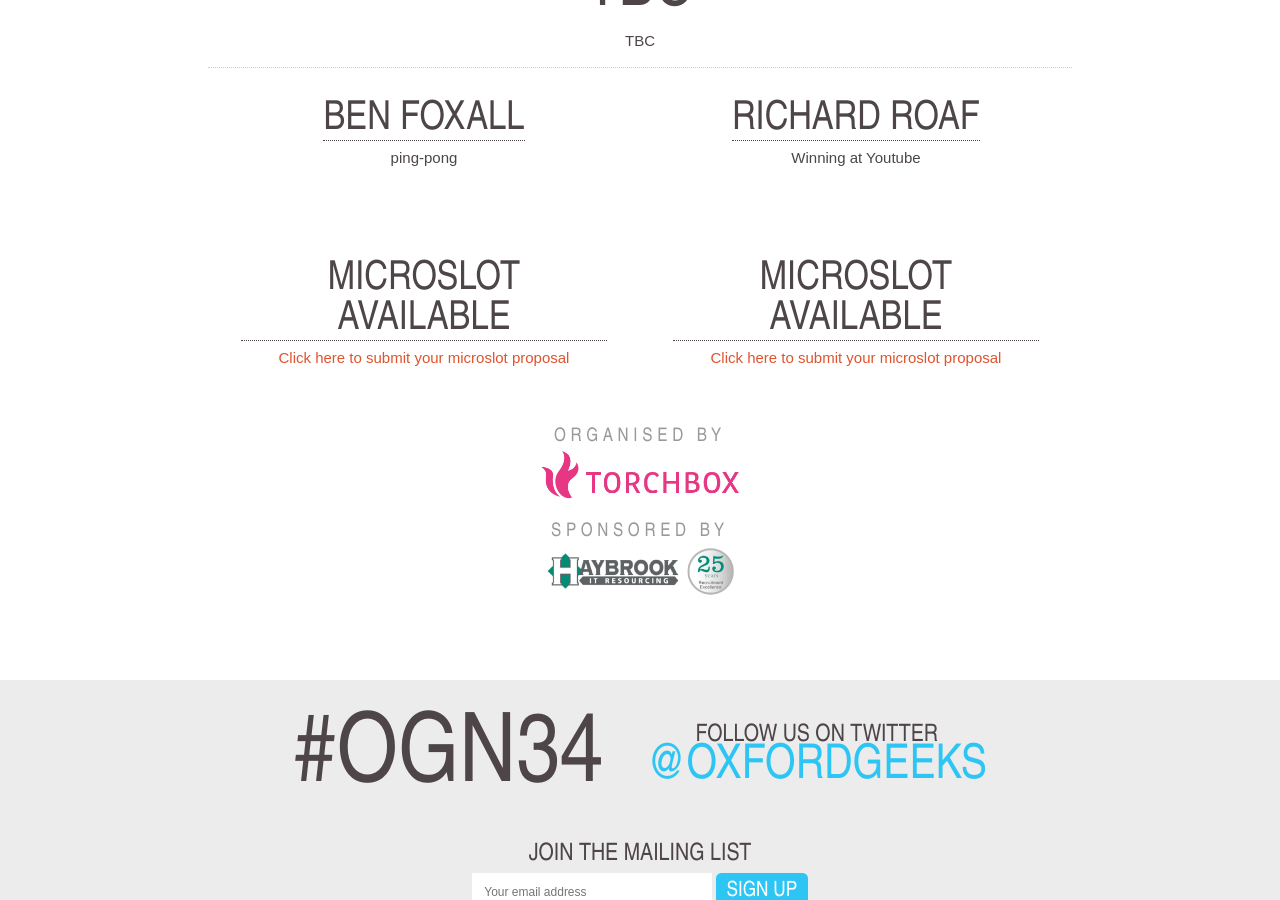
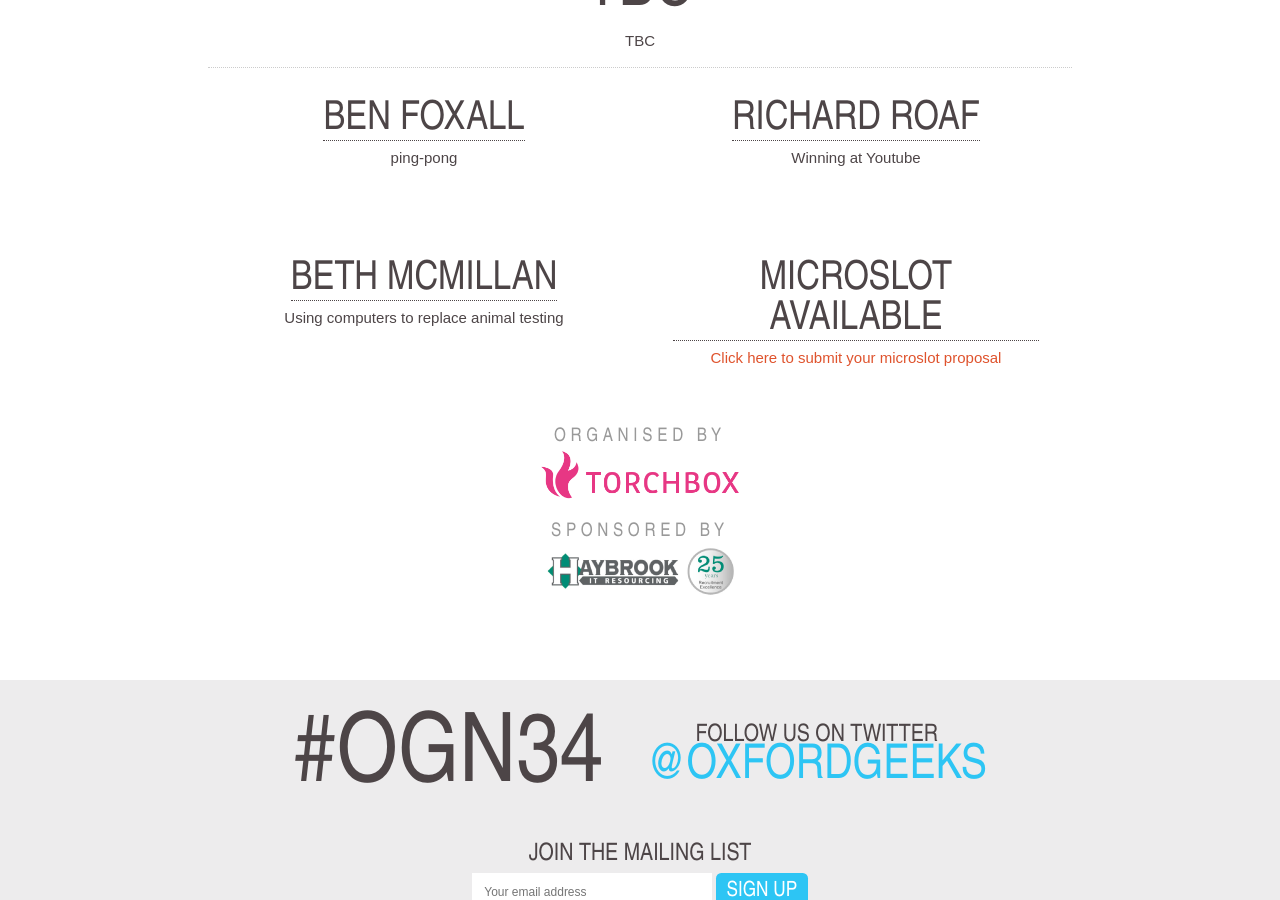
Before and after one commit to torchbox/ogn, a Jekyll site: the page built from _posts/2014-01-22-ogn34.markdown, in a window 1280 px wide and 900 px high, scrolled down 665 px. Built offline with Jekyll 4.4.1, drawn with Linux system fonts in a browser that asks for light colours; nearby versions of some CDN libraries; Markdown is read by kramdown in place of the engine named in the settings.

```diff
--- a/_posts/2014-01-22-ogn34.markdown
+++ b/_posts/2014-01-22-ogn34.markdown
@@ -59,8 +59,8 @@
         </div> -->
     </li>
     <li itemprop="performer" itemscope="itemscope" itemtype="http://schema.org/Person">
-        <a href="http://bit.ly/ogn-microslot" itemprop="url"><h2 itemprop="name">Microslot available</h2></a>
-        <p><a href="http://bit.ly/ogn-microslot">Click here to submit your microslot proposal</a></p>
+        <a href="http://www.bethmcmillan.com/" itemprop="url"><h2 itemprop="name">Beth McMillan</h2></a>
+        <p>Using computers to replace animal testing</p>
          <!-- <div class="downloads">
             <a href="http://media.ogn.s3.amazonaws.com/">Slides</a>
         </div> -->
```
